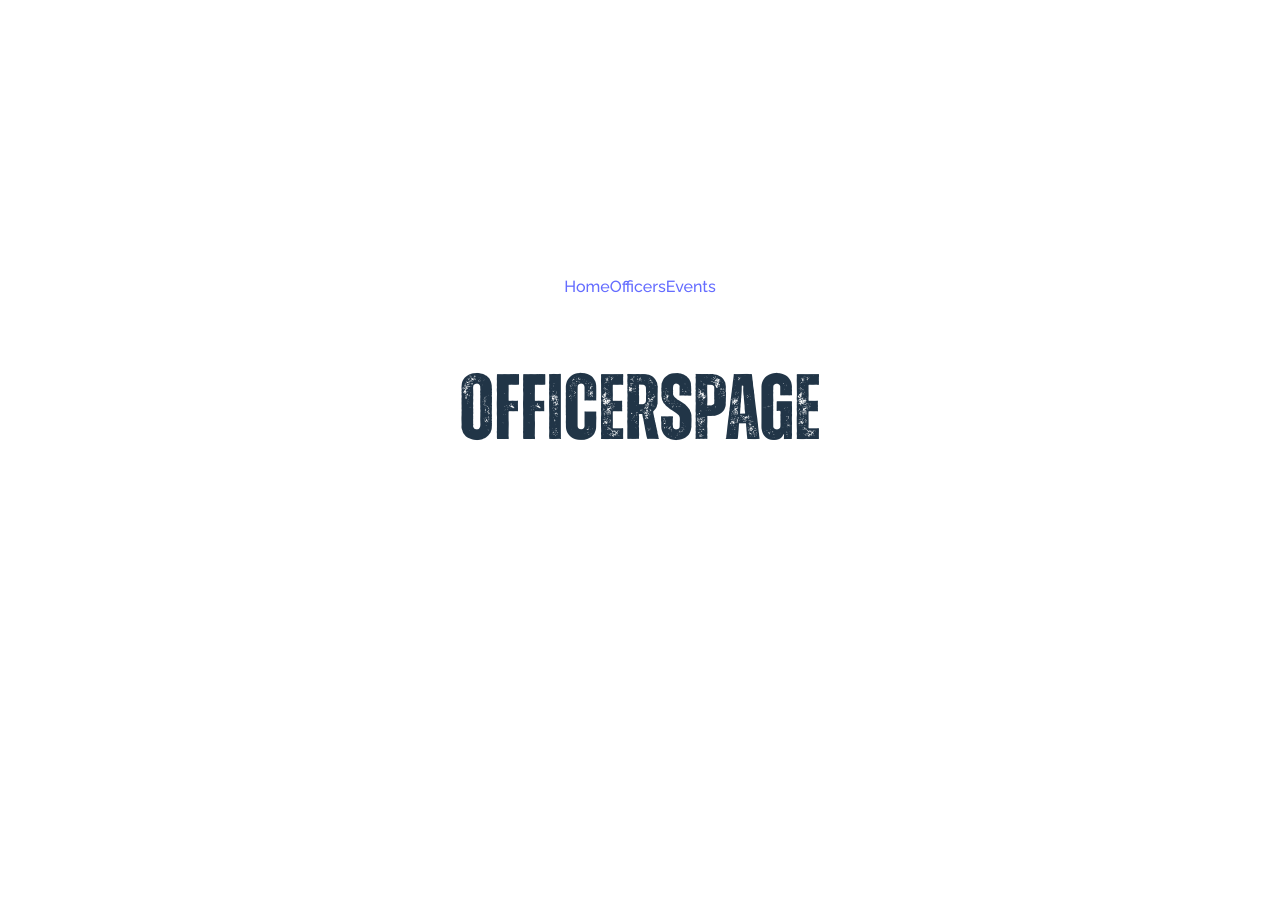
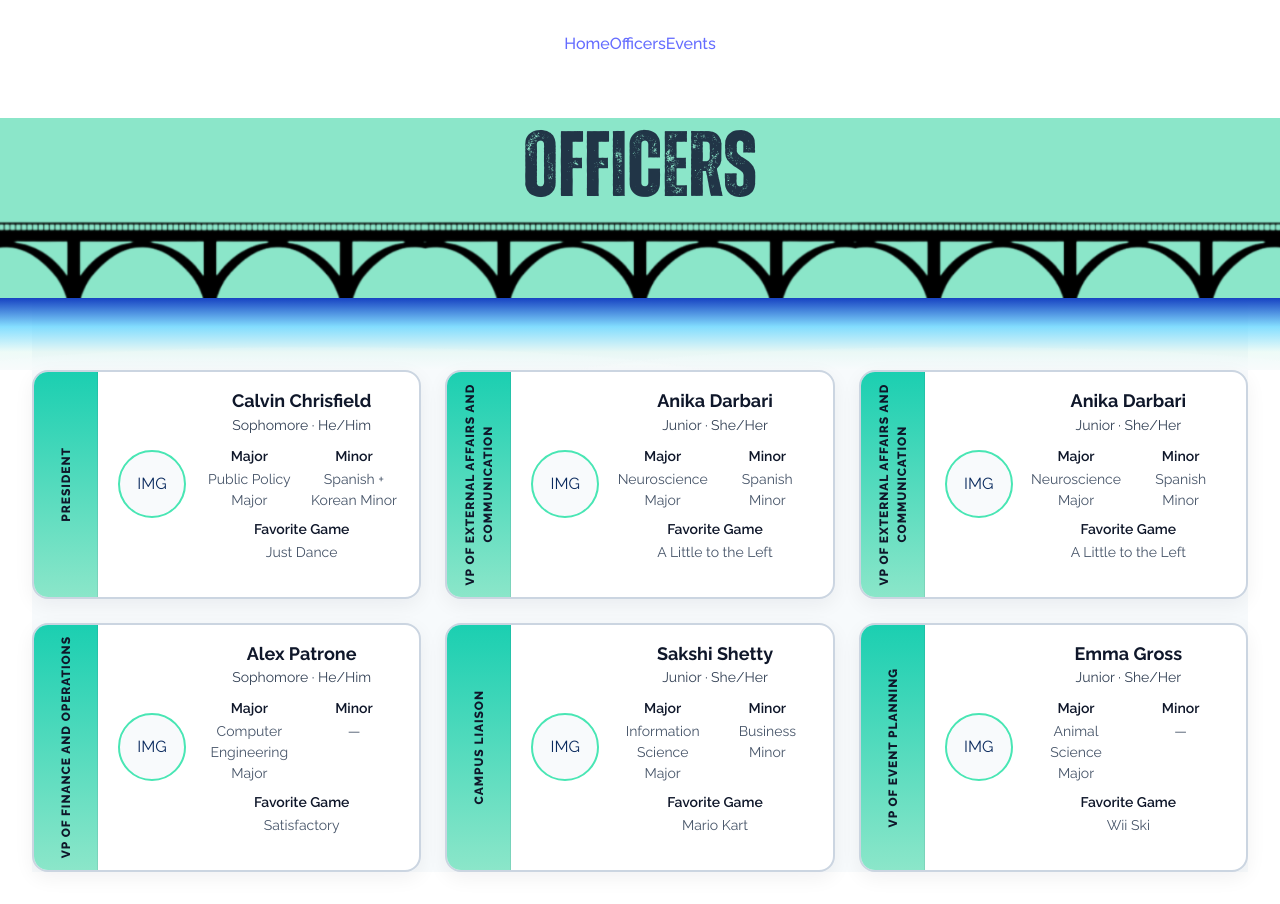
Before and after one commit to campuscoderscrew/bridge-umd, a React (Vite) app: page /officers in a window 1280 px wide. Before the commit the page ends 800 px from the top, so only its background shows below. Built offline with nearby package versions, Linux system fonts and the light colour scheme.

Commit message:
finished officer page

```diff
--- /dev/null
+++ b/src/pages/OfficersPage.css
@@ -0,0 +1,185 @@
+/* OfficersPage.css */
+
+/* Styles just for the Officers page */
+.officers-header {
+  background-color: red;
+  position: relative;
+  text-align: center;
+  padding: 4rem 1rem; /* gives header height */
+  background: linear-gradient(180deg, #0a2a5e 0%, #1f4c9c 100%);
+}
+.full-bleed {
+  position: relative;
+  left: 50%;
+  right: 50%;
+  margin-left: -50vw;
+  margin-right: -50vw;
+  width: 100vw;        /* span the viewport */
+}
+
+/* Optional: prevents a 1px horizontal scrollbar on some OS/browser combos */
+body { overflow-x: hidden; }
+
+.officers-header h1 {
+  color: #fff;
+  font-size: 2rem;
+  font-weight: 700;
+}
+
+.officers-header img {
+  display: block;
+  max-height: 80px;
+  margin: 1rem auto 0;
+  filter: drop-shadow(0 2px 2px rgba(0,0,0,0.25));
+  pointer-events: none;
+}
+
+/* Card tweaks if you want them */
+.officer-card {
+  background: #fff;
+  border-radius: 1rem;
+  padding: 1.25rem;
+  box-shadow: 0 2px 4px rgba(0,0,0,0.05);
+  transition: box-shadow 0.2s ease;
+}
+
+.officer-card:hover {
+  box-shadow: 0 4px 12px rgba(0,0,0,0.15);
+}
+
+/* Make a section escape any centered/max-width parent */
+.full-bleed {
+  position: relative;
+  left: 50%;
+  right: 50%;
+  margin-left: -50vw;
+  margin-right: -50vw;
+  width: 100vw;
+}
+
+/* Optional: avoid horizontal scrollbar from full-bleed */
+body { overflow-x: hidden; }
+
+/* Water gradient bar below the header */
+.water-band {
+  position: relative;
+  height: 72px; /* adjust to taste: 48–120px */
+  /* Mint→transparent→page bg (#f7fafc) for a smooth dissolve */
+  background: linear-gradient(
+    180deg,
+    #1742c2 0%,
+    rgba(68, 205, 255, 0.65) 40%,
+    rgba(139, 230, 201, 0.15) 75%,
+    #f7fafc 100%
+  );
+}
+
+/* (Optional) subtle “ripple” sheen */
+.water-band::before {
+  content: "";
+  position: absolute;
+  inset: 0;
+  background:
+    radial-gradient(ellipse at 25% 120%, rgba(255,255,255,0.35) 0 30%, transparent 31%),
+    radial-gradient(ellipse at 75% 120%, rgba(255,255,255,0.35) 0 30%, transparent 31%);
+  opacity: 0.35;
+  pointer-events: none;
+}
+
+.officers-grid {
+  display: grid;
+  grid-template-columns: repeat(2, minmax(0, 1fr));
+  gap: 1.5rem; /* = Tailwind gap-6 */
+}
+
+/* Optional: go 3 columns on wider screens */
+@media (min-width: 768px) {
+  .officers-grid {
+    grid-template-columns: repeat(3, minmax(0, 1fr));
+  }
+}
+
+/* Card: border a bit stronger, overflow hidden keeps ribbon clipped to radius */
+.officer-card {
+  --ribbon-w: 64px;                 /* adjust banner width here */
+  position: relative;
+  border: 2px solid #cbd5e1;        /* more visible */
+  border-radius: 16px;
+  background: #ffffff;
+  box-shadow: 0 6px 20px rgba(15, 23, 42, 0.06);
+  transition: transform 140ms ease, box-shadow 140ms ease, border-color 140ms ease;
+  overflow: hidden;                  /* ensures banner hugs rounded corners */
+  padding: 18px 20px;                /* base padding */
+  padding-left: calc(20px + var(--ribbon-w)); /* make room for left banner */
+}
+.officer-card:hover {
+  transform: translateY(-2px);
+  box-shadow: 0 12px 28px rgba(15, 23, 42, 0.12);
+  border-color: #94a3b8;            /* slate-400 on hover */
+}
+.officer-card:focus-within {
+  outline: 2px solid #8be6c9;
+  outline-offset: 2px;
+}
+
+/* LEFT BLUE BANNER — absolute, full height, flush to the edge */
+.officer-card__ribbon {
+  position: absolute;
+  inset: 0 auto 0 0;                /* top:0; bottom:0; left:0; */
+  width: var(--ribbon-w);
+  display: flex;
+  align-items: center;
+  justify-content: center;
+
+  /* Lighter blue gradient so black text stays readable */
+  background: linear-gradient(180deg, #1bcfb1 0%, #8be6c9ff 100%);
+  /* subtle inner divider toward the content */
+  box-shadow: inset -1px 0 0 rgba(15, 23, 42, 0.08);
+}
+.officer-card__ribbon span {
+  writing-mode: vertical-rl;        /* vertical text */
+  transform: rotate(180deg);        /* read top→bottom on the left */
+  font-weight: 800;
+  font-size: 0.75rem;               /* text-xs */
+  letter-spacing: 0.08em;
+  text-transform: uppercase;
+  color: #0f172a;                   /* BLACK text as requested */
+}
+
+/* Content area stays grid for avatar + details */
+.officer-card__content {
+  display: grid;
+  grid-template-columns: 72px 1fr;  /* avatar | text */
+  gap: 14px;
+  align-items: center;
+}
+
+/* Avatar + text (unchanged from earlier) */
+.officer-card__avatar {
+  width: 64px; height: 64px;
+  border-radius: 9999px;
+  display: grid; place-items: center;
+  border: 2px solid #49e6b4;
+  background: #f8fafc;
+  color: #0a2a5e;
+  overflow: hidden;
+}
+.officer-card__avatar img { width: 100%; height: 100%; object-fit: cover; }
+
+.officer-card__title h3 {
+  margin: 0; font-weight: 700; font-size: 1.125rem; color: #0f172a; line-height: 1.25;
+}
+.officer-card__title .sub { margin: 2px 0 0; font-size: 0.875rem; color: #334155; }
+
+.officer-card__meta {
+  margin-top: 10px;
+  display: grid; grid-template-columns: 1fr 1fr; gap: 8px 14px;
+}
+.officer-card__meta dt { font-weight: 600; font-size: 0.875rem; color: #0f172a; }
+.officer-card__meta dd { margin: 2px 0 0; font-size: 0.875rem; color: #475569; }
+.officer-card__meta .full { grid-column: 1 / -1; }
+
+/* Optional: narrower banner on very small screens */
+@media (max-width: 420px) {
+  .officer-card { --ribbon-w: 48px; }
+}
--- a/src/pages/OfficersPage.tsx
+++ b/src/pages/OfficersPage.tsx
@@ -1,9 +1,176 @@
+import { useMemo } from "react";
+const trussUrl = new URL("../assets/truss_bridge.png", import.meta.url).href;
+import "./OfficersPage.css";
+const COLORS = {
+  bg: "#f7fafc",
+  card: "#ffffff",
+  text: "#0f172a",
+  subtext: "#334155",
+  bridgeBlue: "#8be6c9ff",
+  bridgeBlueLight: "#8be6c9ff",
+  badgeBg: "#eaf1ff",
+};
+const OFFICERS = [
+  {
+    name: "Calvin Chrisfield",
+    role: "President",
+    pronouns: "He/Him",
+    year: "Sophomore",
+    major: "Public Policy Major",
+    minor: "Spanish + Korean Minor",
+    favoriteGame: "Just Dance",
+    avatarUrl: "", // add a photo url when ready
+  },
+  {
+    name: "Anika Darbari",
+    role: "VP of External Affairs and Communication",
+    pronouns: "She/Her",
+    year: "Junior",
+    major: "Neuroscience Major",
+    minor: "Spanish Minor",
+    favoriteGame: "A Little to the Left",
+    avatarUrl: "",
+  },
+    {
+    name: "Anika Darbari",
+    role: "VP of External Affairs and Communication",
+    pronouns: "She/Her",
+    year: "Junior",
+    major: "Neuroscience Major",
+    minor: "Spanish Minor",
+    favoriteGame: "A Little to the Left",
+    avatarUrl: "",
+  },
+  {
+    name: "Alex Patrone",
+    role: "VP of Finance and Operations",
+    pronouns: "He/Him",
+    year: "Sophomore",
+    major: "Computer Engineering Major",
+    minor: "",
+    favoriteGame: "Satisfactory",
+    avatarUrl: "",
+  },
+  {
+    name: "Sakshi Shetty",
+    role: "Campus Liaison",
+    pronouns: "She/Her",
+    year: "Junior",
+    major: "Information Science Major",
+    minor: "Business Minor",
+    favoriteGame: "Mario Kart",
+    avatarUrl: "",
+  },
+  {
+    name: "Emma Gross",
+    role: "VP of Event Planning",
+    pronouns: "She/Her",
+    year: "Junior",
+    major: "Animal Science Major",
+    minor: "",
+    favoriteGame: "Wii Ski",
+    avatarUrl: "",
+  },
+];
+function RoleBadge({ role }: { role: string }) {
+  return (
+    <div
+      className="absolute left-0 top-4 -translate-x-1/2 select-none"
+      aria-hidden
+    >
+      <div
+        className="rounded-xl px-3 py-1 text-xs font-semibold shadow-sm"
+        style={{
+          background: COLORS.badgeBg,
+          color: COLORS.bridgeBlue,
+          border: `1px solid ${COLORS.bridgeBlue}`,
+        }}
+      >
+        {role}
+      </div>
+    </div>
+  );
+}
+
+function OfficerCard({ o }: { o: (typeof OFFICERS)[number] }) {
+  return (
+    <article className="officer-card" tabIndex={0} role="group">
+      {/* LEFT BLUE BANNER */}
+      <div className="officer-card__ribbon">
+        <span>{o.role}</span>
+      </div>
+
+      {/* CONTENT */}
+      <div className="officer-card__content">
+        <div className="officer-card__avatar" aria-label={`${o.name} profile image`}>
+          {o.avatarUrl ? (
+            // eslint-disable-next-line @next/next/no-img-element
+            <img src={o.avatarUrl} alt={`${o.name} headshot`} />
+          ) : (
+            <span>IMG</span>
+          )}
+        </div>
+
+        <div className="officer-card__title">
+          <h3>{o.name}</h3>
+          <p className="sub">
+            {o.year} · {o.pronouns}
+          </p>
+
+          <dl className="officer-card__meta">
+            <div>
+              <dt>Major</dt>
+              <dd>{o.major}</dd>
+            </div>
+            <div>
+              <dt>Minor</dt>
+              <dd>{o.minor || "—"}</dd>
+            </div>
+            <div className="full">
+              <dt>Favorite Game</dt>
+              <dd>{o.favoriteGame}</dd>
+            </div>
+          </dl>
+        </div>
+      </div>
+    </article>
+  );
+}
+
 
 
 export default function OfficersPage() {
-    return (
-        <>
-            <h1>OfficersPage</h1>
-        </>
-    )
+  const officers = useMemo(() => OFFICERS, []);
+
+  return (
+    <main className="min-h-screen w-full" style={{ background: COLORS.bg }}>
+      {/* Header */}
+      <header
+        className="full-bleed border-b py-20 text-center"
+        style={{
+            // Image on top (visible), gradient behind it
+            backgroundImage: `url(${trussUrl}), linear-gradient(180deg, ${COLORS.bridgeBlue} 0%, ${COLORS.bridgeBlueLight} 100%)`,
+            backgroundRepeat: "repeat-x, no-repeat",
+            backgroundPosition: "center bottom, center top",
+            backgroundSize: "auto 80px, cover", // match the order above
+            minHeight: 180, // ensure there's room for the strip
+        }}
+        >
+        <h1 className="text-3xl tracking-tight text-white sm:text-4xl">Officers</h1>
+        </header>
+        <div className="full-bleed water-band -mt-px" aria-hidden="true" />
+
+      {/* Grid */}
+      <section className="mx-auto max-w-6xl px-4 py-10">
+        <div className="officers-grid">
+          {officers.map((o) => (
+            <OfficerCard key={o.name} o={o} />
+          ))}
+        </div>
+
+
+      </section>
+    </main>
+  );
+
 }
```
